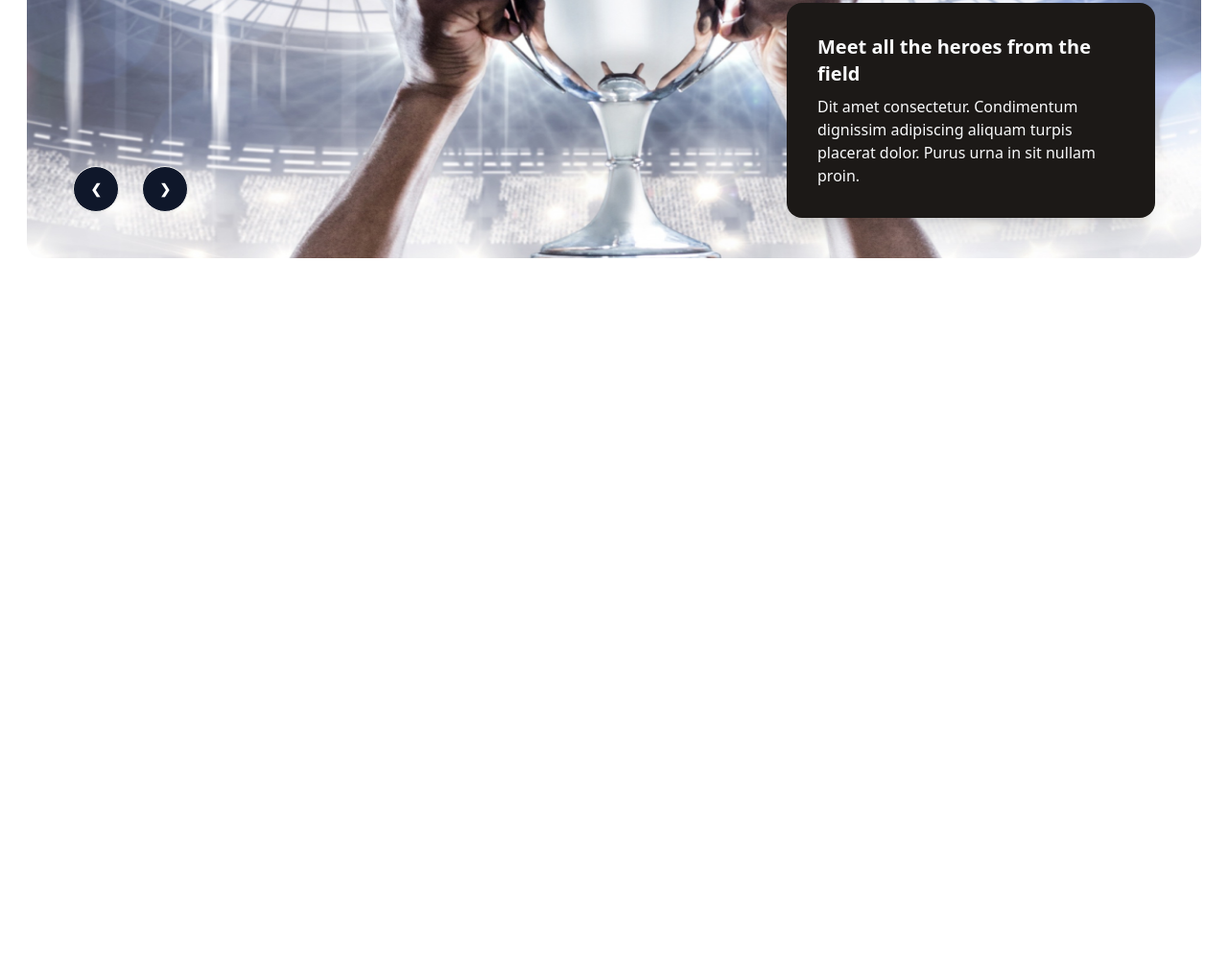
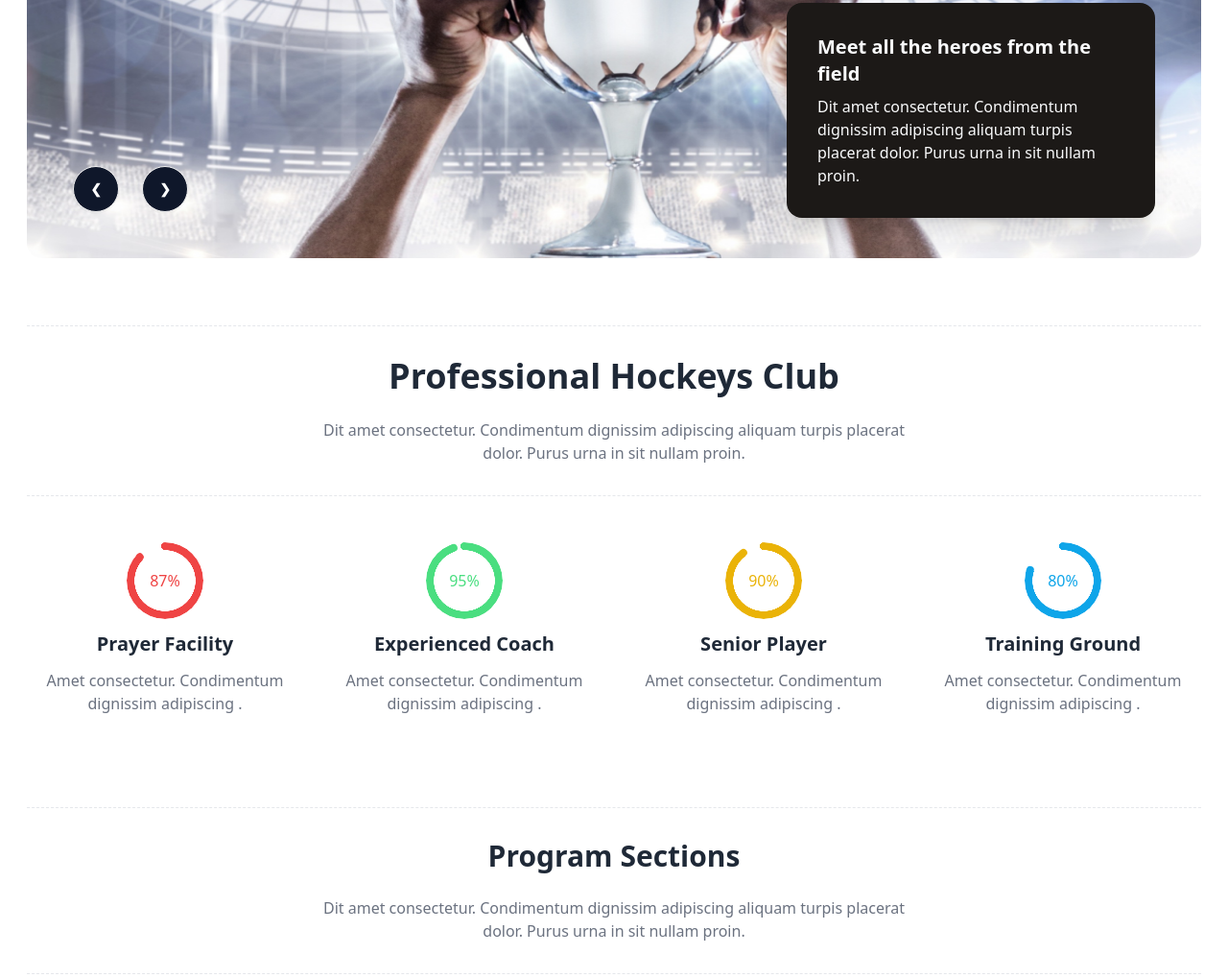
Before and after one commit to foisal-ahmed07/web-hockey, a plain HTML site: page index.html in a window 1280 px wide. Shown: the part 413-1432 px from the top of the page at 96% size. Before the commit the page ends 800 px from the top, so only its background shows below. Drawn offline with nearby package versions, Linux system fonts and the light colour scheme.

Commit message:
2nd section done

```diff
--- a/index.html
+++ b/index.html
@@ -24,7 +24,7 @@
 
     <title>Hockey</title>
 </head>
-<body class="font">
+<body class="font h-[5000px]">
 
     <!-- shared display -->
 
@@ -125,7 +125,7 @@
 
               </div>
 
-              <div class="absolute lg:bottom-12 lg:right-12  ">
+              <div class="lg:absolute lg:bottom-12 lg:right-12  ">
                 <div class="card bg-stone-900 lg:w-96 w-full
                   shadow-xl ">
                     <div class="card-body text-gray-50">
@@ -142,6 +142,79 @@
 
      <!-- main section -->
       <main>
+        <!-- Professional Hockeys Club section -->
+
+        <section class="">
+    <!-- content section -->
+     <div class="text-center border-y-[1.5px] border-dashed py-8 ">
+
+        <h1 class="text-4xl font-bold">Professional Hockeys Club</h1> <br>
+        <p class="text-gray-500">Dit amet consectetur. Condimentum dignissim adipiscing aliquam turpis placerat <br> dolor. Purus urna in sit nullam proin. </p>
+     </div>
+
+        <!-- % section -->
+            <div class="grid grid-cols-1 md:grid-cols-2 lg:grid-cols-4 gap-6 mt-12">
+                     <!-- first card -->
+                <div class=" text-center space-y-3">
+                    <div class="radial-progress text-red-500 " style="--value:87;" role="progressbar">87%</div> <br>
+                    <!-- text -->
+                     <div class="text-center space-y-3">
+                        <h3 class="text-xl font-bold">Prayer Facility</h3>
+                        <p class="text-gray-500"> Amet consectetur. Condimentum dignissim adipiscing .</p>
+                     </div>
+
+                </div>
+                     <!-- 2nd card -->
+                <div class="text-center space-y-3">
+                    <div class="radial-progress text-green-400 " style="--value:95;" role="progressbar">95%</div> <br>
+                    <!-- text -->
+                     <div class="text-center space-y-3">
+                        <h3 class="text-xl font-bold">Experienced Coach</h3>
+                        <p class="text-gray-500"> Amet consectetur. Condimentum dignissim adipiscing .</p>
+                     </div>
+
+                </div>
+                     <!-- 3rd card -->
+                <div class=" text-center space-y-3">
+                    <div class="radial-progress text-yellow-500 " style="--value:90;" role="progressbar">90%</div> <br>
+                    <!-- text -->
+                     <div class="text-center space-y-3">
+                        <h3 class="text-xl font-bold" >Senior Player</h3>
+                        <p class="text-gray-500"> Amet consectetur. Condimentum dignissim adipiscing .</p>
+                     </div>
+
+                </div>
+                     <!-- 4th card -->
+                <div class=" text-center space-y-3">
+                    <div class="radial-progress text-sky-500 " style="--value:80;" role="progressbar">80%</div> <br>
+                    <!-- text -->
+                     <div class="text-center space-y-3">
+                        <h3 class="text-xl font-bold">Training Ground</h3>
+                        <p class="text-gray-500"> Amet consectetur. Condimentum dignissim adipiscing .</p>
+                     </div>
+
+                </div>
+
+            </div>
+        </section>
+
+        <!-- program section -->
+
+        <section class="mt-24">
+            <!-- content -->
+            <div class="text-center border-y-[1.5px] border-dashed py-8">
+                <h2 class="text-3xl font-bold">Program Sections</h2> <br>
+                <p class="text-gray-500">Dit amet consectetur. Condimentum dignissim adipiscing aliquam turpis placerat <br> dolor. Purus urna in sit nullam proin. </p>
+
+            </div>
+
+            <!-- image card -->
+
+
+
+
+
+        </section>
 
       </main>
     </main>
```
